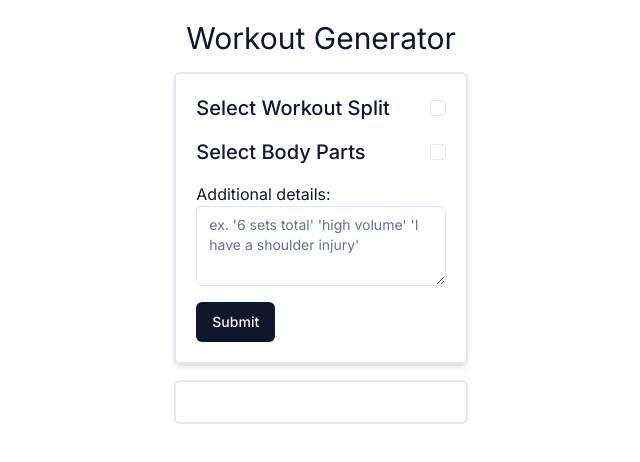
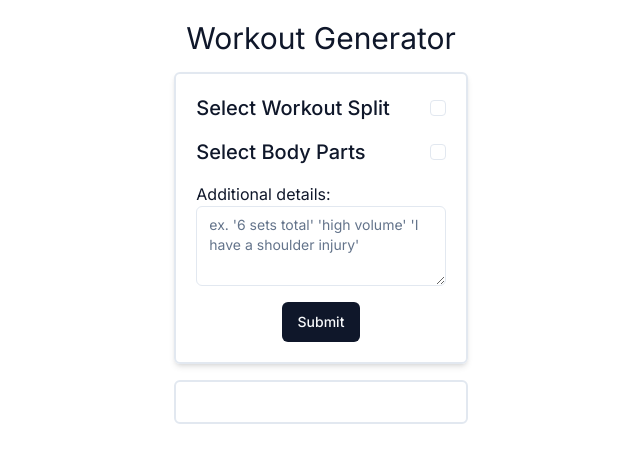
Before and after one commit to Tatooles/next-workout-generator, a Next.js app: page / in a window 1280 px wide. Shown: the top 462 px of the page, without its empty margins (319-959 px from the left). Built offline with nearby package versions, Linux system fonts and the light colour scheme.

Commit message:
Center submit button

```diff
--- a/app/page.tsx
+++ b/app/page.tsx
@@ -74,7 +74,7 @@ export default function Home() {
       <h1 className="text-3xl">Workout Generator</h1>
       <form
         onSubmit={handleSubmit}
-        className="mt-4 w-11/12 rounded-md border-2 p-5 shadow-md"
+        className="mt-4 flex w-11/12 flex-col rounded-md border-2 p-5 shadow-md"
       >
         <div className="mb-4 flex justify-between">
           <Label className="text-xl">Select Workout Split</Label>
@@ -157,7 +157,7 @@ export default function Home() {
           name="additionalDetails"
           placeholder="ex. '6 sets total' 'high volume' 'I have a shoulder injury'"
         />
-        <Button type="submit" className="mt-4">
+        <Button type="submit" className="mx-auto mt-4">
           Submit
         </Button>
       </form>
```
